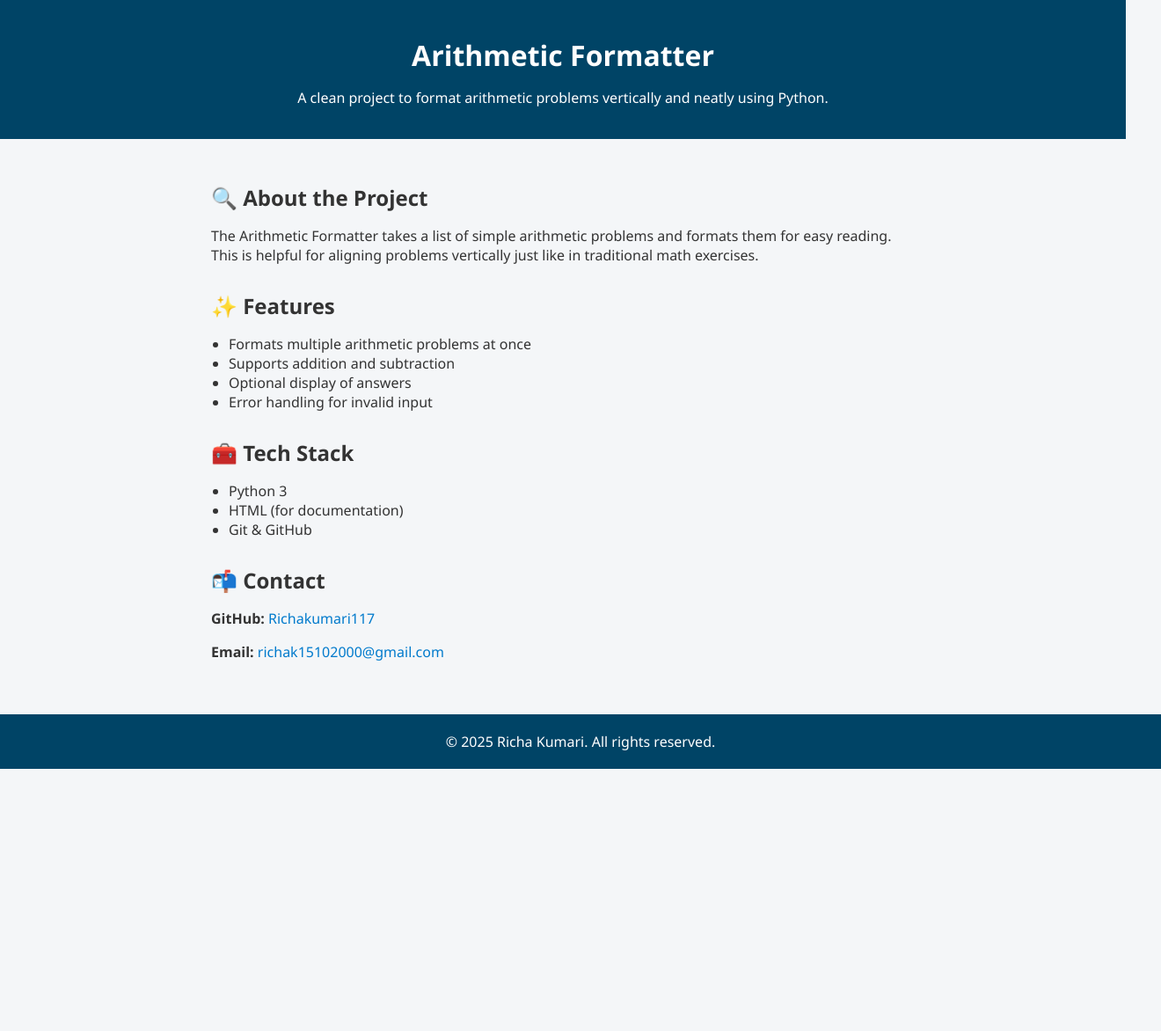
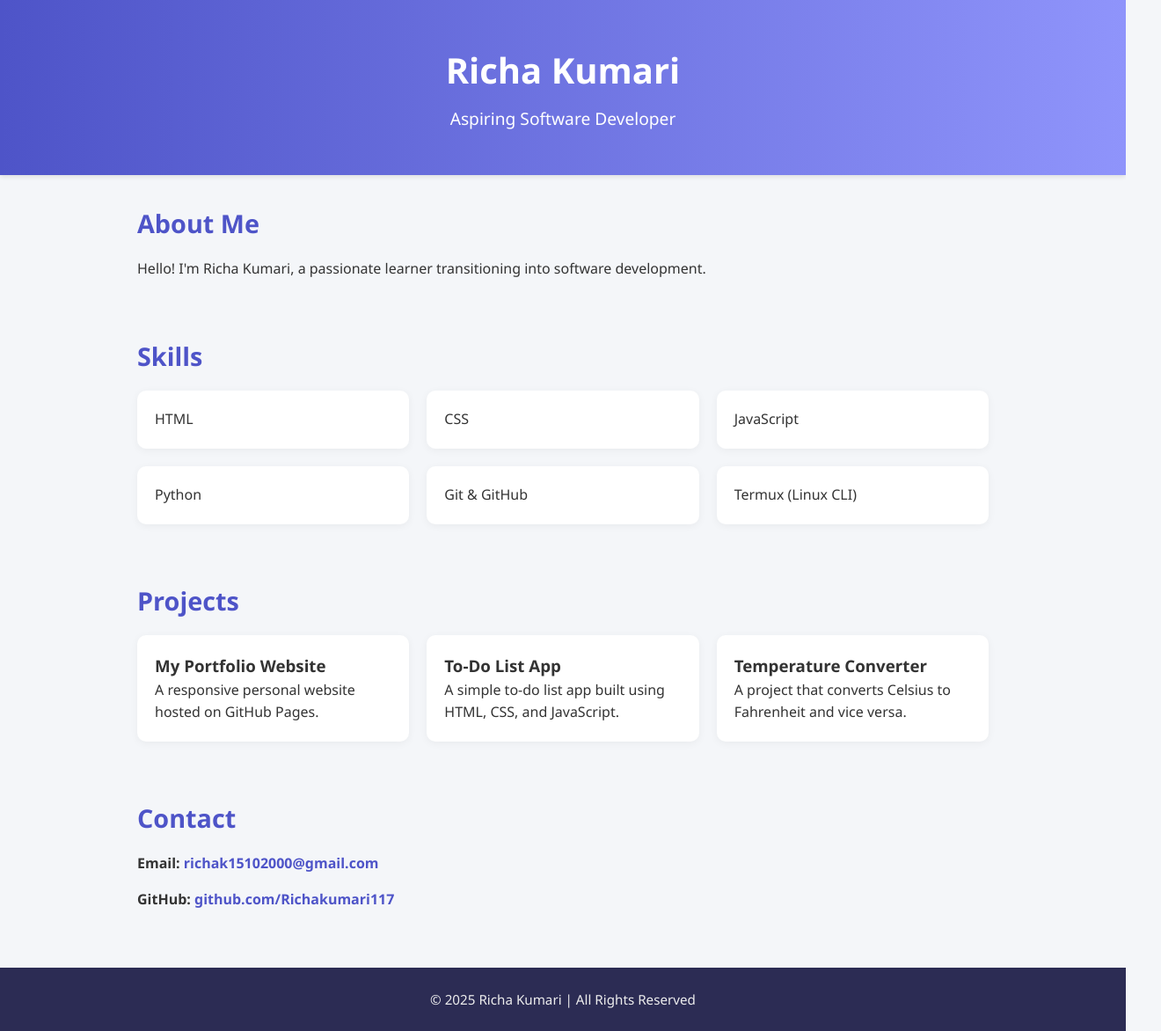
Before and after one commit to Richakumari117/Richakumari.newweb, a plain HTML site: page docs/index.html in a window 1280 px wide. Shown: the whole page at 88% size, 1320 px wide, since content can reach past the window. Before the commit the page ends 874 px from the top, so only its background shows below. Drawn offline with Linux system fonts and the light colour scheme.

Commit message:
Mordenized portfolio design

```diff
--- a/docs/index.html
+++ b/docs/index.html
@@ -2,96 +2,145 @@
 <html lang="en">
 <head>
   <meta charset="UTF-8" />
-  <meta name="viewport" content="width=device-width, initial-scale=1.0"/>
-  <title>Arithmetic Formatter</title>
+  <meta name="viewport" content="width=device-width, initial-scale=1.0" />
+  <title>Richa Kumari | Portfolio</title>
   <style>
+    * {
+      box-sizing: border-box;
+      margin: 0;
+      padding: 0;
+    }
+
     body {
       font-family: 'Segoe UI', Tahoma, Geneva, Verdana, sans-serif;
-      margin: 0;
-      padding: 0;
-      background-color: #f4f6f8;
+      background: #f4f6f9;
       color: #333;
+      line-height: 1.6;
     }
+
     header {
-      background-color: #004466;
-      color: #fff;
-      padding: 20px;
+      background: linear-gradient(to right, #4e54c8, #8f94fb);
+      color: white;
+      padding: 3rem 1rem;
       text-align: center;
+      box-shadow: 0 2px 5px rgba(0, 0, 0, 0.1);
     }
-    main {
-      padding: 30px;
-      max-width: 800px;
+
+    header h1 {
+      font-size: 2.5rem;
+      margin-bottom: 0.5rem;
+    }
+
+    header p {
+      font-size: 1.2rem;
+    }
+
+    section {
+      padding: 2rem 1rem;
+      max-width: 1000px;
       margin: auto;
     }
-    section {
-      margin-bottom: 30px;
+
+    h2 {
+      font-size: 1.8rem;
+      color: #4e54c8;
+      margin-bottom: 1rem;
     }
-    h1, h2 {
-      margin-bottom: 10px;
+
+    .projects, .skills {
+      display: grid;
+      grid-template-columns: repeat(auto-fit, minmax(260px, 1fr));
+      gap: 20px;
+      margin-top: 1rem;
     }
+
+    .card {
+      background: white;
+      padding: 20px;
+      border-radius: 10px;
+      transition: all 0.3s ease;
+      box-shadow: 0 2px 10px rgba(0,0,0,0.05);
+    }
+
+    .card:hover {
+      transform: translateY(-5px);
+      box-shadow: 0 4px 20px rgba(0,0,0,0.1);
+    }
+
+    .contact {
+      margin-top: 1rem;
+      font-weight: bold;
+    }
+
+    a {
+      color: #4e54c8;
+      text-decoration: none;
+    }
+
+    a:hover {
+      text-decoration: underline;
+    }
+
     footer {
       text-align: center;
-      padding: 20px;
-      background-color: #004466;
-      color: #fff;
-      position: relative;
-      bottom: 0;
-      width: 100%;
-    }
-    ul {
-      list-style-type: disc;
-      padding-left: 20px;
-    }
-    a {
-      color: #007acc;
-      text-decoration: none;
-    }
-    a:hover {
-      text-decoration: underline;
+      background: #2c2c54;
+      color: #eee;
+      padding: 1.5rem;
+      margin-top: 2rem;
+      font-size: 0.95rem;
     }
   </style>
 </head>
 <body>
 
   <header>
-    <h1>Arithmetic Formatter</h1>
-    <p>A clean project to format arithmetic problems vertically and neatly using Python.</p>
+    <h1>Richa Kumari</h1>
+    <p>Aspiring Software Developer</p>
   </header>
 
-  <main>
   <section>
-      <h2>🔍 About the Project</h2>
-      <p>The Arithmetic Formatter takes a list of simple arithmetic problems and formats them for easy reading. This is helpful for aligning problems vertically just like in traditional math exercises.</p>
+    <h2>About Me</h2>
+    <p>Hello! I'm Richa Kumari, a passionate learner transitioning into software development.</p>
   </section>
 
   <section>
-      <h2>✨ Features</h2>
-      <ul>
-        <li>Formats multiple arithmetic problems at once</li>
-        <li>Supports addition and subtraction</li>
-        <li>Optional display of answers</li>
-        <li>Error handling for invalid input</li>
-      </ul>
+    <h2>Skills</h2>
+    <div class="skills">
+      <div class="card">HTML</div>
+      <div class="card">CSS</div>
+      <div class="card">JavaScript</div>
+      <div class="card">Python</div>
+      <div class="card">Git & GitHub</div>
+      <div class="card">Termux (Linux CLI)</div>
+    </div>
   </section>
 
   <section>
-      <h2>🧰 Tech Stack</h2>
-      <ul>
-        <li>Python 3</li>
-        <li>HTML (for documentation)</li>
-        <li>Git & GitHub</li>
-      </ul>
+    <h2>Projects</h2>
+    <div class="projects">
+      <div class="card">
+        <h3>My Portfolio Website</h3>
+        <p>A responsive personal website hosted on GitHub Pages.</p>
+      </div>
+      <div class="card">
+        <h3>To-Do List App</h3>
+        <p>A simple to-do list app built using HTML, CSS, and JavaScript.</p>
+      </div>
+      <div class="card">
+        <h3>Temperature Converter</h3>
+        <p>A project that converts Celsius to Fahrenheit and vice versa.</p>
+      </div>
+    </div>
   </section>
 
   <section>
-      <h2>📬 Contact</h2>
-      <p><strong>GitHub:</strong> <a href="https://github.com/Richakumari117" target="_blank">Richakumari117</a></p>
-      <p><strong>Email:</strong> <a href="mailto:richak15102000@gmail.com">richak15102000@gmail.com</a></p>
+    <h2>Contact</h2>
+    <p class="contact">Email: <a href="mailto:richak15102000@gmail.com">richak15102000@gmail.com</a></p>
+    <p class="contact">GitHub: <a href="https://github.com/Richakumari117" target="_blank">github.com/Richakumari117</a></p>
   </section>
-  </main>
 
   <footer>
-    &copy; 2025 Richa Kumari. All rights reserved.
+    <p>© 2025 Richa Kumari | All Rights Reserved</p>
   </footer>
 
 </body>
```
Lines whose indentation alone changed are shown as unchanged.
